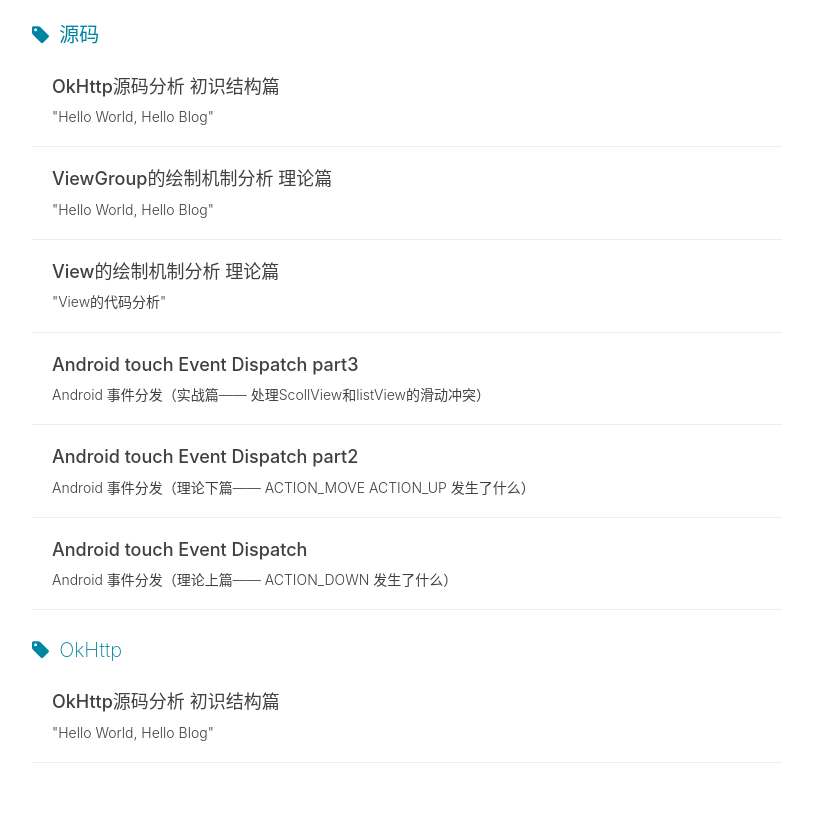
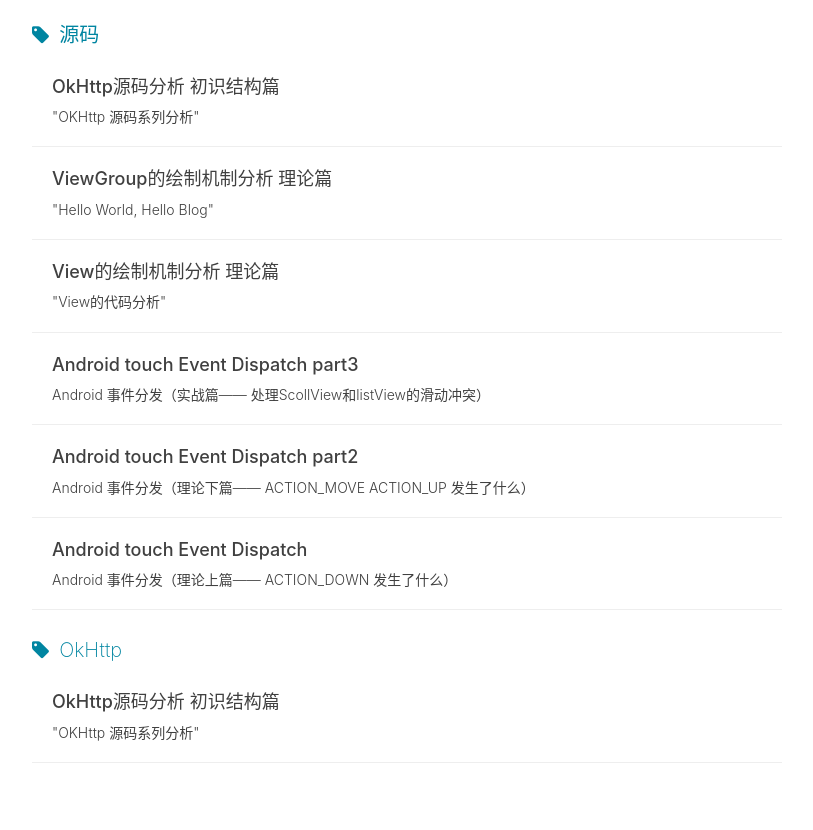
Before and after one commit to blackjuly/wanghao.io, a Jekyll site: the page built from tags.html, in a window 1280 px wide and 1400 px high, scrolled down 5186 px. Shown: the part 290-1120 px from the top of the window, without its empty margins (233-1046 px from the left). Built offline with Jekyll 4.4.1, drawn with Linux system fonts in a browser that asks for light colours; nearby versions of some CDN libraries; comment, search, counter and statistics services are not loaded; some of the changed text lies outside the part shown.

Commit message:
修改副标题

```diff
--- a/_posts/2019-04-19-OkHttp源码分析 初识结构篇.markdown
+++ b/_posts/2019-04-19-OkHttp源码分析 初识结构篇.markdown
@@ -1,7 +1,7 @@
 ---
 layout:     post
 title:      "OkHttp源码分析 初识结构篇"
-subtitle:   " \"Hello World, Hello Blog\""
+subtitle:   " \"OKHttp 源码系列分析\""
 date:       2019-04-19 10:00:00
 author:     "wanghao"
 header-img: "img/post-bg-2015.jpg"
```
